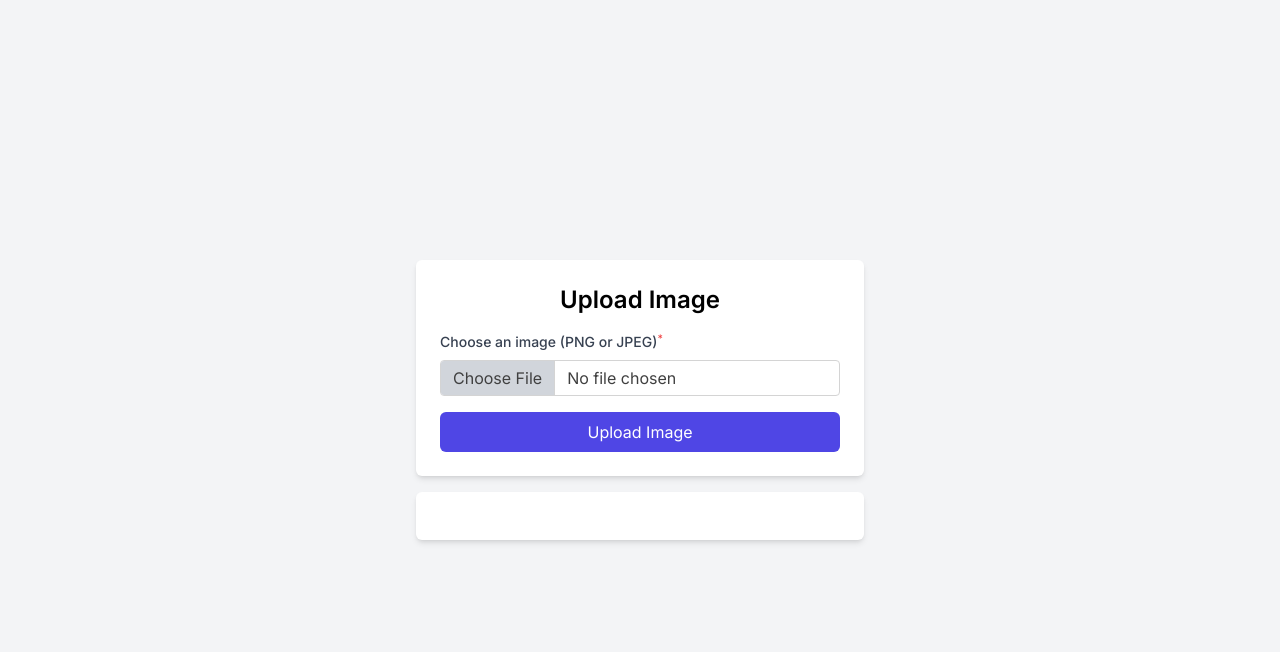
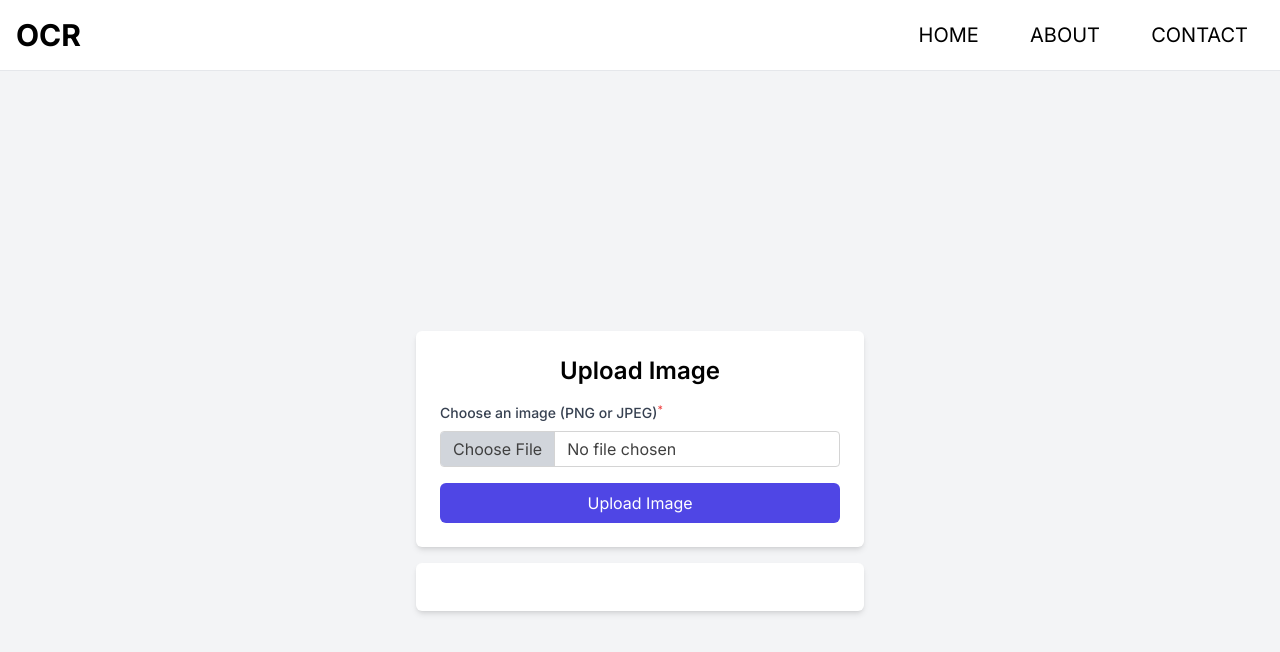
Before and after one commit to hehenischal/OCR, a Next.js app in the folder ocr-frontend/: page / in a window 1280 px wide. Shown: the top 652 px of the page. Built offline with nearby package versions, Linux system fonts and the light colour scheme.

Commit message:
nabar imported to root directory

```diff
--- a/ocr-frontend/src/app/layout.tsx
+++ b/ocr-frontend/src/app/layout.tsx
@@ -1,3 +1,4 @@
+import NavBar from '@/components/NavBar'
 import './globals.css'
 import type { Metadata } from 'next'
 import { Inter } from 'next/font/google'
@@ -16,7 +17,10 @@ export default function RootLayout({
 }) {
   return (
     <html lang="en">
-      <body className={inter.className}>{children}</body>
+      <body className={inter.className}>
+        <header> <NavBar/> </header>
+        {children}
+        </body>
     </html>
   )
 }
```
